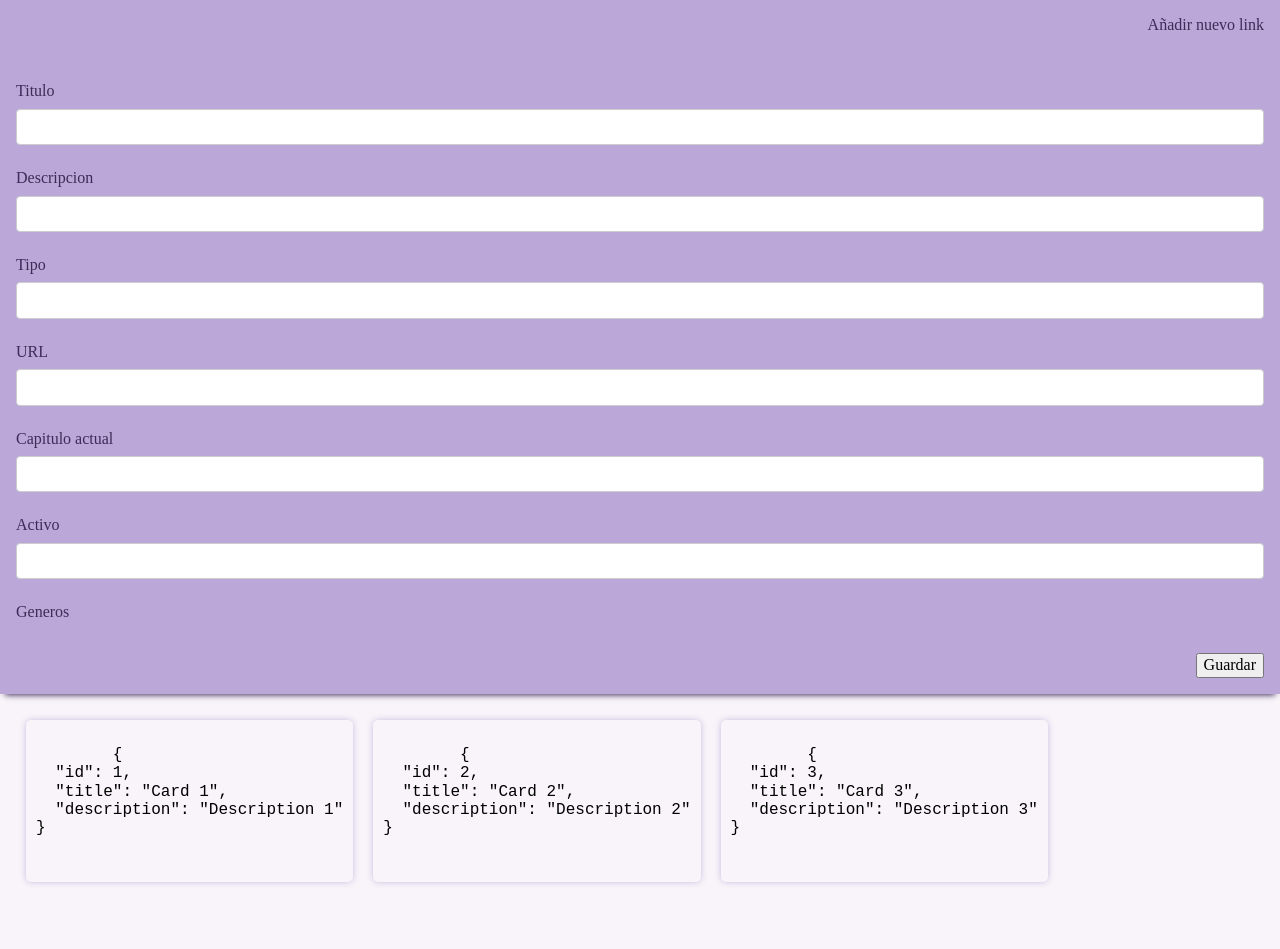
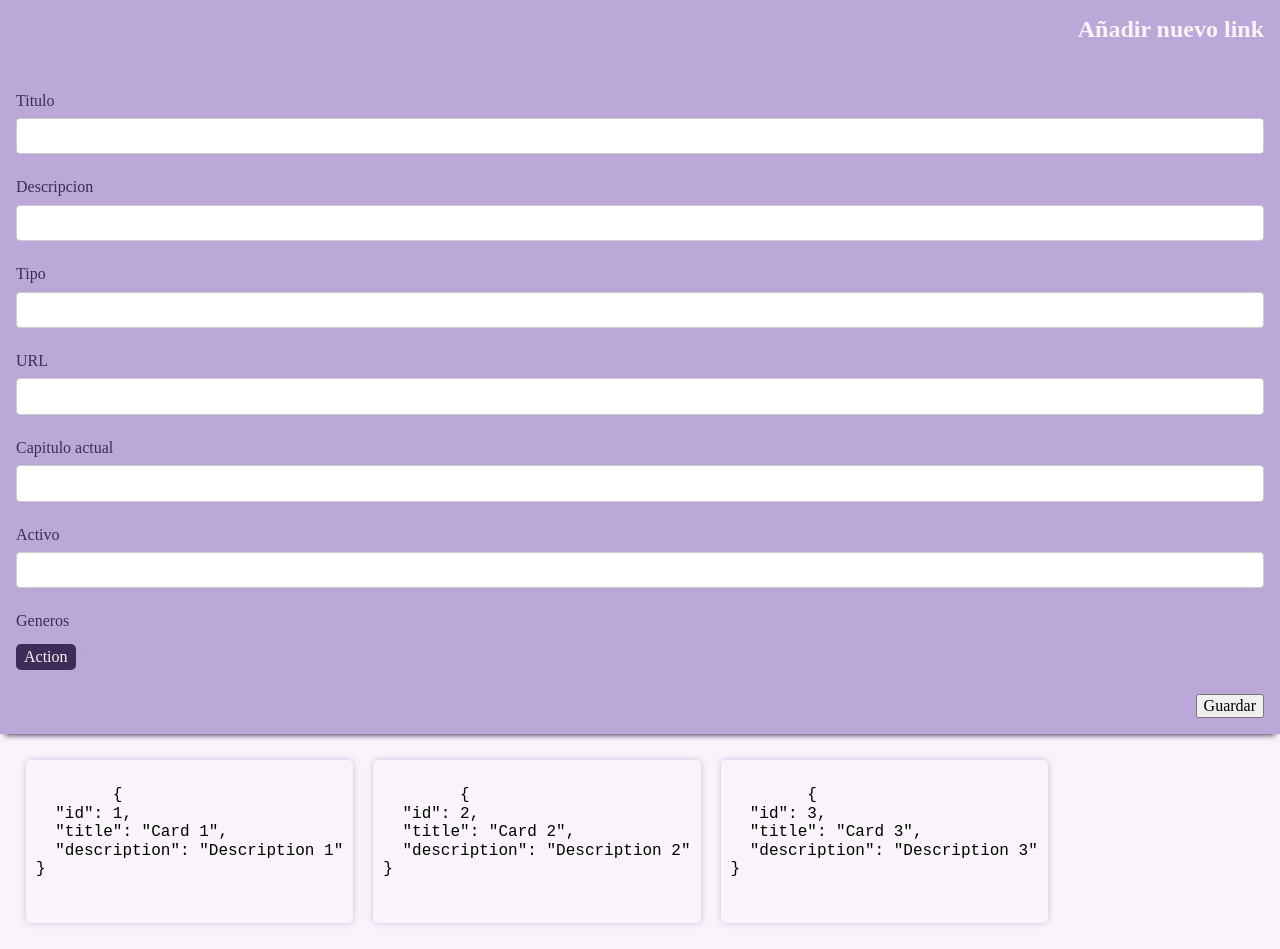
Before and after one commit to jenri019/gestor-links, an Angular app in the folder front/: page / in a window 1280 px wide. Both pictures are taken after a click on the button "Añadir nuevo link". Before the commit the page ends 908 px from the top, so only its background shows below. Built offline with nearby package versions, Linux system fonts and the light colour scheme.

Commit message:
feat: moificando estilos

```diff
--- a/front/src/app/components/item-genres/item-genres.component.html
+++ b/front/src/app/components/item-genres/item-genres.component.html
@@ -1,5 +1,5 @@
 <div class="badge__container">
-    <span class="badge" *ngFor="let genre of genres">
+    <span class="badge active box-shadow" *ngFor="let genre of genres">
         {{ genre.name }}
     </span>
 </div>
--- a/front/src/app/components/item-genres/item-genres.component.scss
+++ b/front/src/app/components/item-genres/item-genres.component.scss
@@ -5,16 +5,16 @@
 }
 
 .badge {
-    background-color: #f8f9fa;
-    color: #495057;
     cursor: pointer;
     border-radius: 5px;
     padding: 4px 8px;
     margin: 5px 5px 0 0;
-    transition: background-color 0.3s ease, color 0.3s ease;
+    background-color: var(--secondary-color);
+    color: var(--white-color);
+    transition: box-shadow 0.3s ease, transform 0.3s ease;
 }
 
 .badge.active {
-    background-color: #007bff;
-    color: #fff;
+    background-color: var(--primary-color);
+    color: var(--white-color);
 }
--- a/front/src/app/components/item-genres/item-genres.component.ts
+++ b/front/src/app/components/item-genres/item-genres.component.ts
@@ -10,5 +10,7 @@ import { CommonModule } from '@angular/common';
   styleUrl: './item-genres.component.scss'
 })
 export class ItemGenresComponent {
-  genres: any[] = [];
+  genres: any[] = [
+    { id: 1, name: 'Action' },
+  ];
 }
--- a/front/src/app/components/manage-item/manage-item.component.html
+++ b/front/src/app/components/manage-item/manage-item.component.html
@@ -1,4 +1,4 @@
-<button class="item__options" (click)="handleChangeFormVisibility()">
+<button class="item__options title" (click)="handleChangeFormVisibility()">
     <div>Añadir nuevo link</div>
 </button>
 <form action="" class="item__form box-shadow-b" [ngClass]="!show_form ? 'item__form collapsed' : 'item__form expanded'">
--- a/front/src/app/components/manage-item/manage-item.component.scss
+++ b/front/src/app/components/manage-item/manage-item.component.scss
@@ -6,10 +6,6 @@
     background-color: var(--tertiary-color);
     border: none;
     cursor: pointer;
-
-    * {
-        color: var(--primary-color);
-    }
 }
 
 .item__form {
--- a/front/src/styles.scss
+++ b/front/src/styles.scss
@@ -422,3 +422,9 @@ app-home-page {
 .flex-1 {
     flex: 1;
 }
+
+.title {
+    font-size: 1.5rem;
+    font-weight: 600;
+    color: var(--white-color);
+}
```
